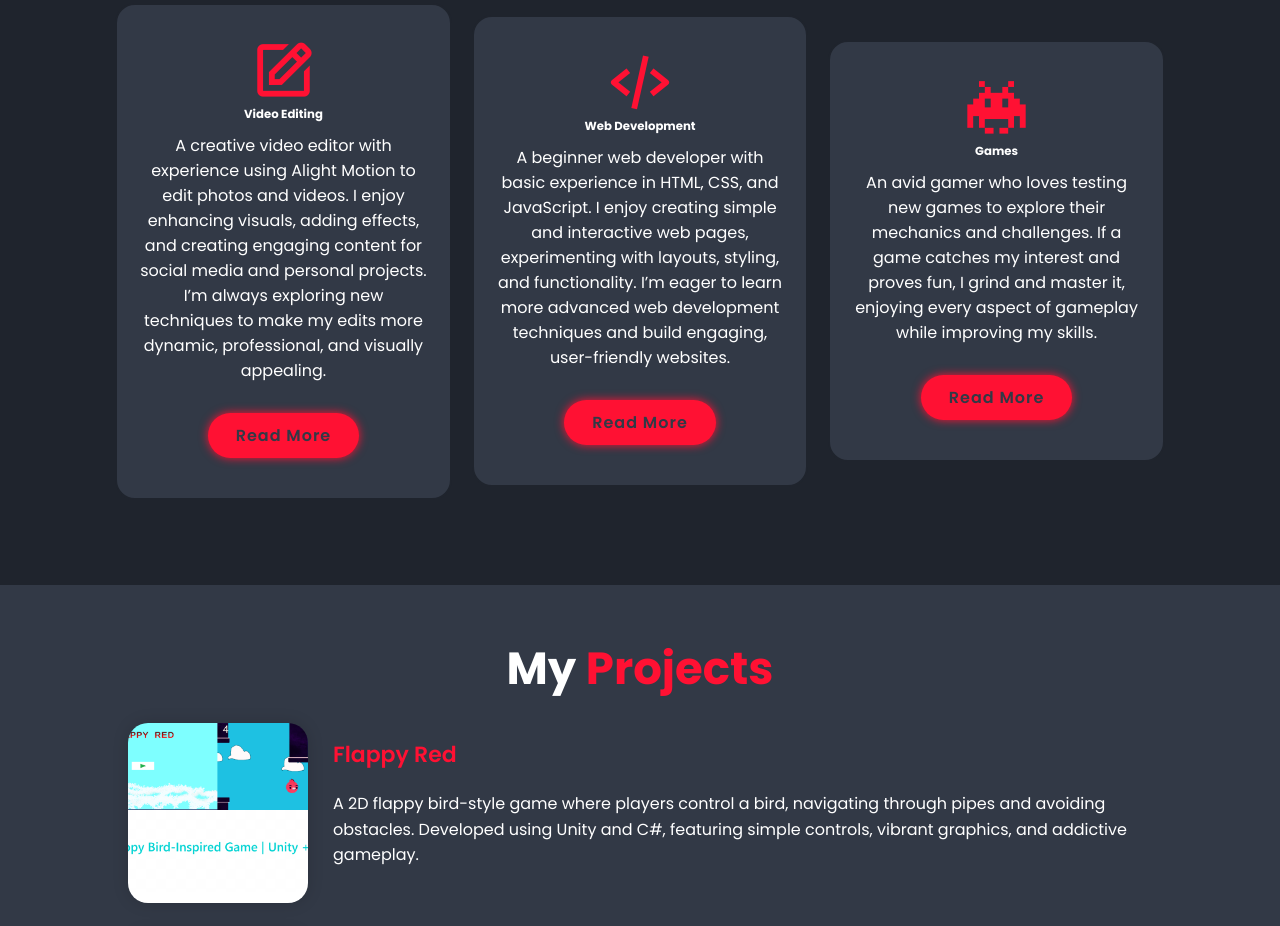
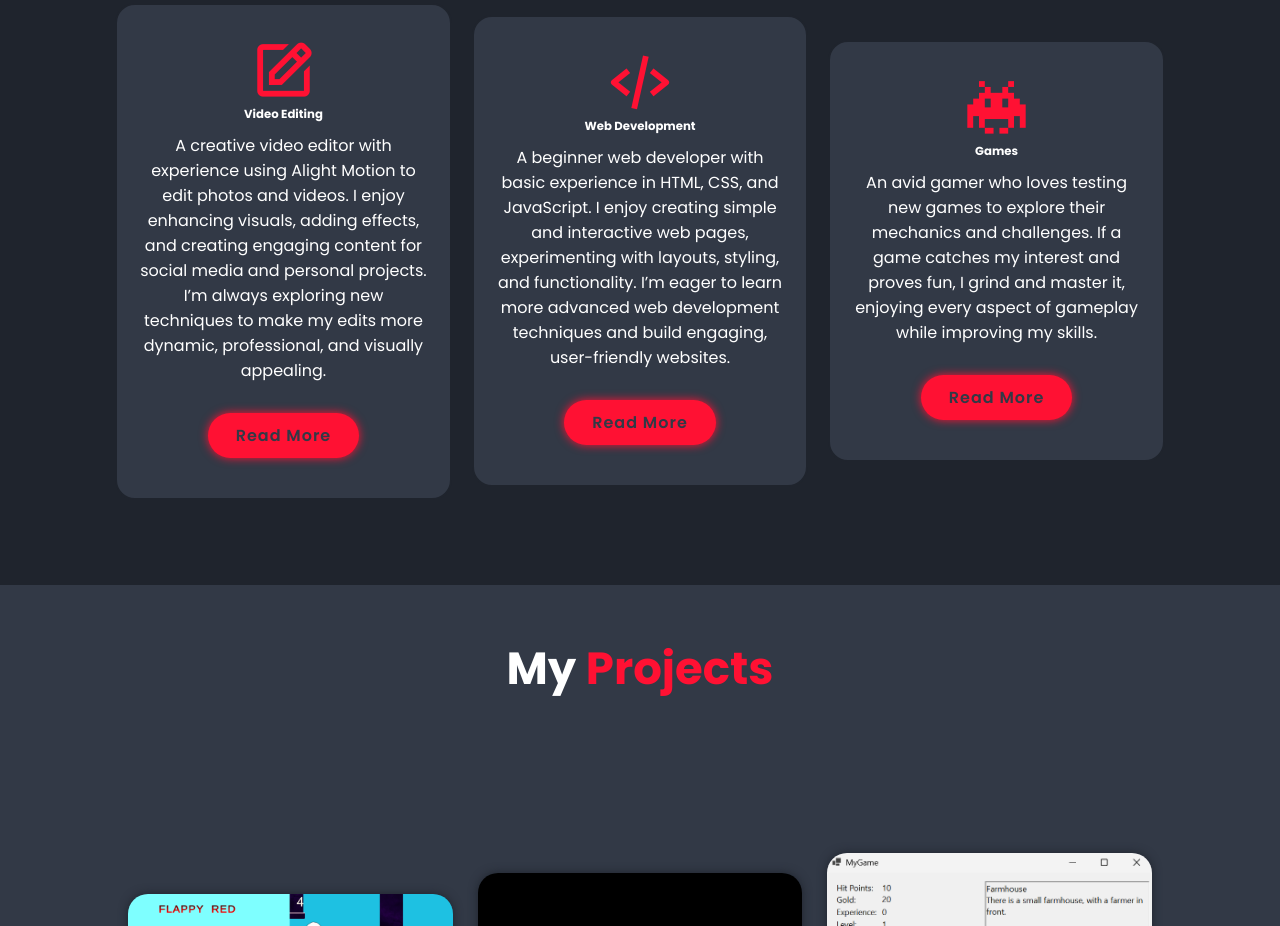
Before and after one commit to KurisuTheGallant/KrishPortfolio.github.io, a plain HTML site: page index.html in a window 1280 px wide. Shown: the part 1874-2800 px from the top of the page. Drawn offline with nearby package versions, Linux system fonts and the light colour scheme.

Commit message:
finished polishing project field

```diff
--- a/index.html
+++ b/index.html
@@ -35,8 +35,8 @@
 Outside of development, I’m an avid gamer and YouTuber, sharing my experiences, gameplay, and creative content with an online community. I thrive on learning new tools, improving my skills, and exploring the latest trends in gaming and digital media. My goal is to combine my technical skills with creativity to craft engaging and fun experiences for players and viewers alike.</p>
              <div class="social-media">
                 <a href="https://www.facebook.com/krish.thapa.716533" style="--i:7;" ><i class='bx bxl-facebook'></i></a>
-                <a href="#" style="--i:8;" ><i class='bx bxl-twitter' ></i></a>
-                <a href="https://www.instagram.com/thegallantxd" style="--i:9;" ><i class='bx bxl-instagram' ></i></a>
+                <a href="https://github.com/KurisuTheGallant" style="--i:8;" ><i class='bx bxl-github' ></i></a>
+                <a href="https://www.linkedin.com/in/krish-thapa-thegallant/" style="--i:9;" ><i class='bx bxl-linkedin' ></i></a>
                 <a href="https://www.youtube.com/@kurisuthegallant2906" style="--i:10;" ><i class='bx bxl-youtube' ></i></a>
              </div>
                 <a href="Krish_Thapa_CV.pdf" class="btn">Download CV</a>
--- a/style.css
+++ b/style.css
@@ -237,55 +237,55 @@ span {
 
 
 .projects-container {
-    display: flex;
-    flex-direction: column;
-    align-items: flex-start;
-    gap: 3rem;
-    margin-top: 2rem;
+    display: grid;
+    grid-template-columns: repeat(3, 1fr);
+    align-items: center;
+    gap: 2.5rem;
+    margin-top: 15rem;
 }
 
 
 .projects-container .projects-box {
+    position: relative;
+    border-radius: 2rem;
+    box-shadow: 0 0 1rem var(--bg-color);
+    overflow: hidden;
     display: flex;
-    flex-direction: row;
-    align-items: center;
-    width: 100%;
-    background: none;
-    border: none;
-    box-shadow: none;
-    padding: 0;
-    margin: 0;
-    min-width: unset;
-    max-width: unset;
-    text-align: left;
 }
 
 
 .projects-box img {
-    display: block;
-    width: 180px;
-    height: 180px;
-    object-fit: cover;
-    border-radius: 2rem;
-    margin-right: 2.5rem;
-    box-shadow: 0 0 16px rgba(0,0,0,0.15);
+    width: 100%;
+    height: 100%;
+    transition: .5s ease;
+}
+
+.projects-box:hover img {
+    transform: scale(1.1);
 }
 
 .projects-box .projects-layer {
-    background: none;
-    position: static;
-    width: auto;
-    height: auto;
+    position: absolute;
+    bottom: 0;
+    left: 0;
+    width: 100%;
+    height: 100%;
+    background: linear-gradient(rgba(0, 0, 0, .1), var(--main-color));
     display: flex;
+    justify-content: center;
     flex-direction: column;
-    justify-content: center;
     text-align: left;
-    padding: 0;
-    margin-bottom: 0;
+    padding: 0 2rem;
+    transform: translateY(100%);
+    transition: .5s ease;
+}
+
+.projects-box:hover .projects-layer {
+    transform: translateY(0);
 }
 
 .projects-layer h4 {
-    font-size: 2.2rem;
+    font-size: 2rem;
     color: var(--main-color);
     margin-bottom: 1rem;
     font-weight: 600;
@@ -293,7 +293,7 @@ span {
 
 .projects-layer p {
     font-size: 1.6rem;
-    margin: 1rem 0 2rem;
+    margin: .3rem 0 1rem;
     color: var(--text-color);
     line-height: 1.6;
 }
```
